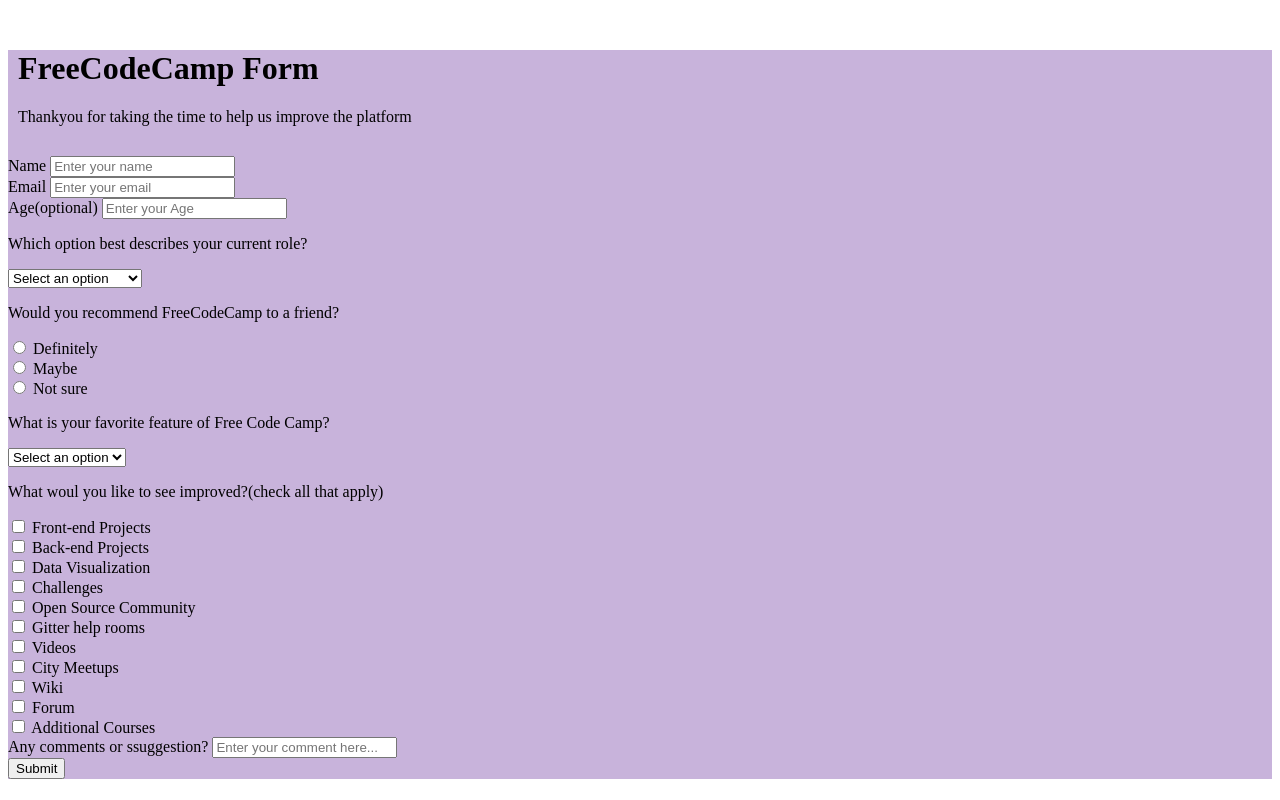
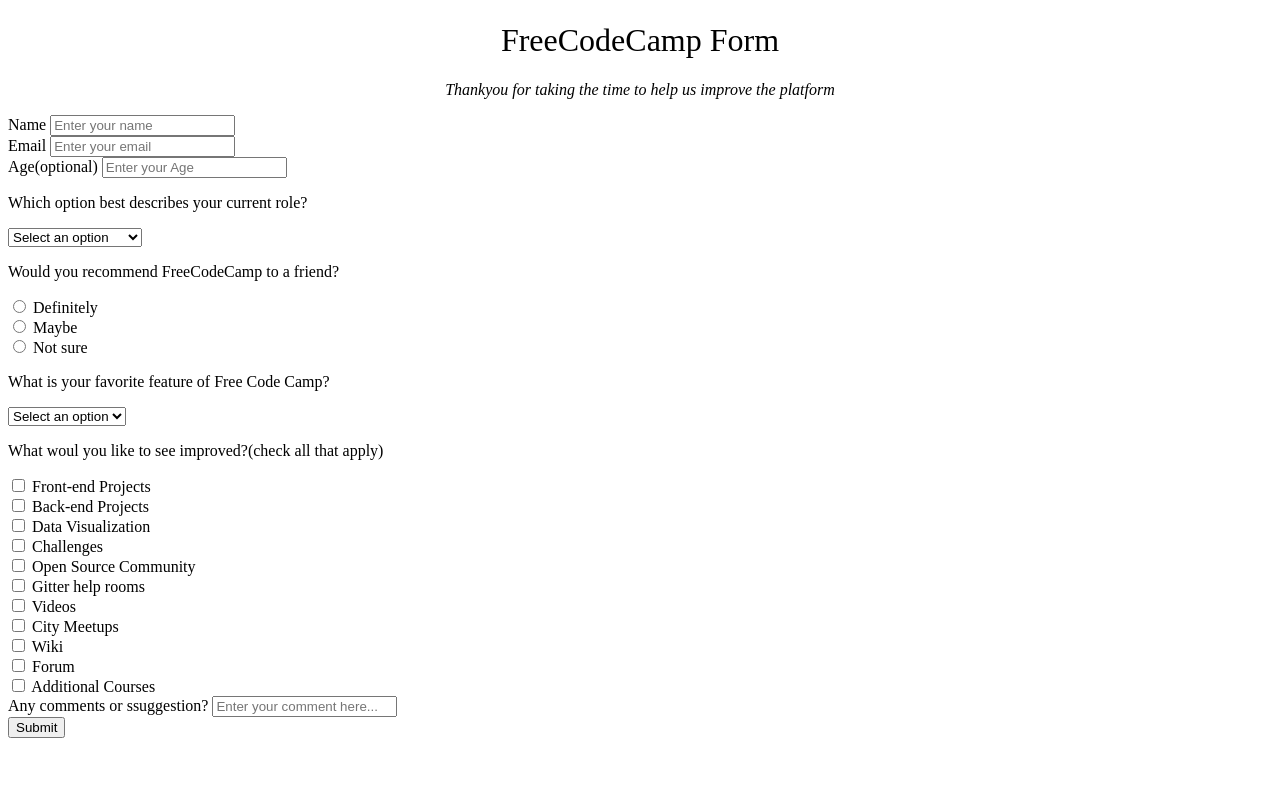
Before and after one commit to Diegogagan2587/Survey-form-fcc, a plain HTML site: page docs/index.html in a window 1280 px wide. Drawn offline with Linux system fonts and the light colour scheme.

Commit message:
Se agrego un archivo js y se enlazo con el html, se creo la clase survey fomr

```diff
--- a/docs/estilos.css
+++ b/docs/estilos.css
@@ -1,18 +1,11 @@
-
-
-.Container {
-width: 100%;
-margin: 3.125rem auto 0 auto;
-background-color: rgb(200, 179, 219);
+h1 {
+    font-weight: 400;
+    line-height: 1.2;
+    text-align: center;
 }
 
-
-.header {
-padding: 0 0.625rem;
-margin-bottom: 1.875rem;
+.description {
+font-style: italic;
+font-weight: 200;
+text-align: center;
 }
-
-.survey-form {
-
-}
-prueba
--- a/docs/index.html
+++ b/docs/index.html
@@ -6,12 +6,12 @@
     <body>
     <div class="Container">
      <header class="header">
-        <h1>FreeCodeCamp Form</h1>
-        <p>Thankyou for taking the time to help us improve
+        <h1 id="title">FreeCodeCamp Form</h1>
+        <p id="description" class="description">Thankyou for taking the time to help us improve
             the platform</p>
      </header>
 
-        <form action="#">
+        <form id="survey-form" class="survey-form" vaction="#">
             <div>
             <label for="name">Name</label>
             <input id="name" type="text" placeholder="Enter your name" required>
--- /dev/null
+++ b/docs/script.js
@@ -0,0 +1 @@
+const projectName = 'survey-form';
```
